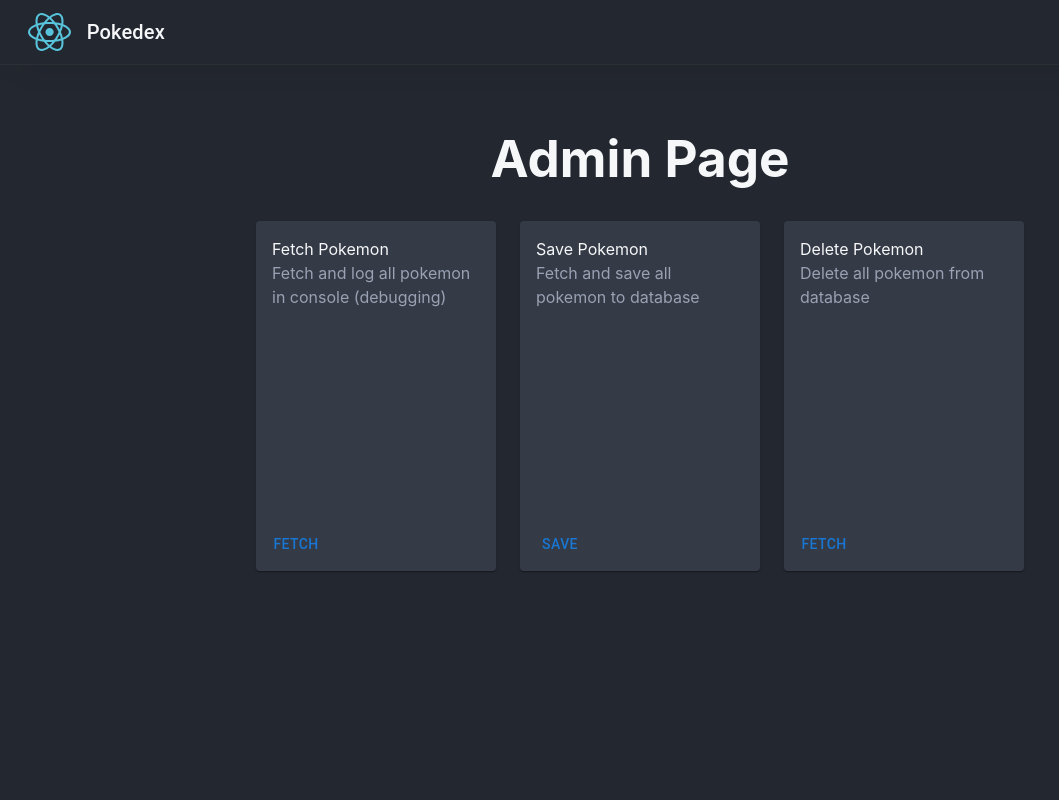
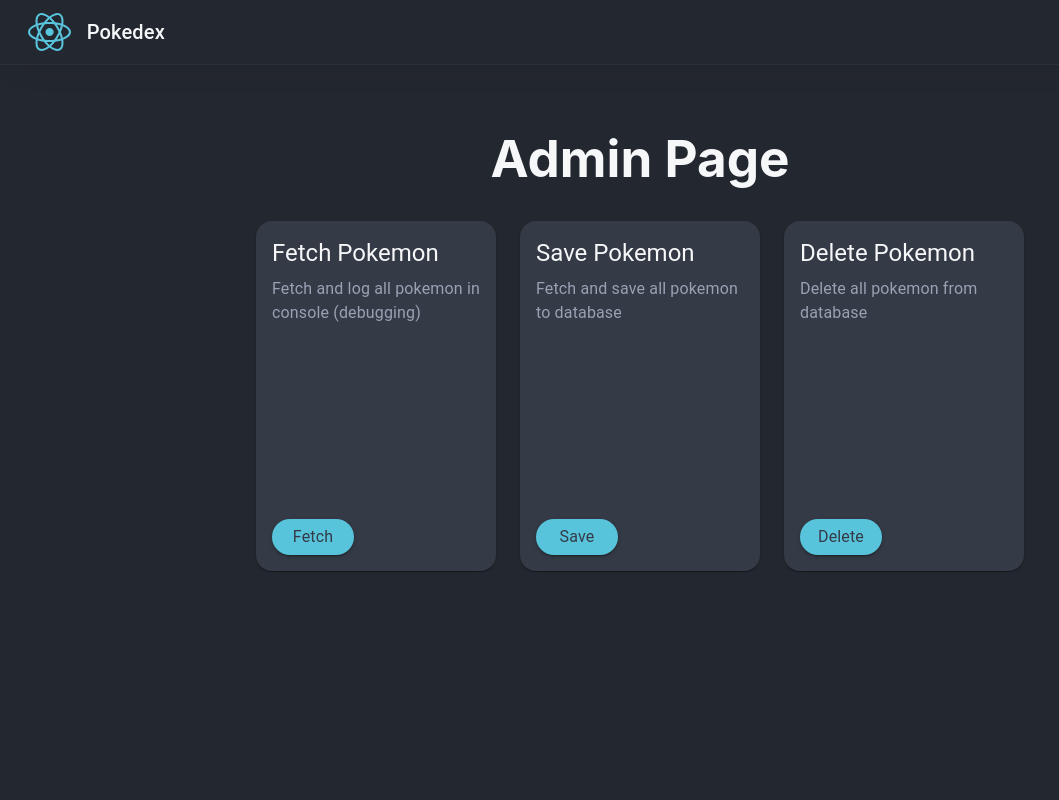
Before and after one commit to Colton-Bassett/reactpokedex, a React (Vite) app: page /admin in a window 1280 px wide. Shown: the top 800 px of the page, without its empty margins (0-1059 px from the left). Built offline with nearby package versions, Linux system fonts and the light colour scheme.

Commit message:
Pretty much finished with admin page styles

```diff
--- a/src/pages/admin.module.css
+++ b/src/pages/admin.module.css
@@ -20,4 +20,5 @@
   justify-content: space-between;
   width: 240px;
   height: 350px;
+  border-radius: 1rem !important;
 }
--- a/src/pages/admin.tsx
+++ b/src/pages/admin.tsx
@@ -5,6 +5,7 @@ import {
   CardActions,
   CardContent,
   Grid2,
+  Typography,
 } from "@mui/material";
 
 import styles from "./admin.module.css";
@@ -39,7 +40,7 @@ export default function Admin() {
           <AdminCard
             title={"Delete Pokemon"}
             subtitle={"Delete all pokemon from database"}
-            action={"Fetch"}
+            action={"Delete"}
           />
         </Grid2>
       </Box>
@@ -65,11 +66,26 @@ function AdminCard({
       className={styles.adminCard}
     >
       <CardContent>
-        <Box>{title}</Box>
-        <Box sx={{ color: "var(--text-secondary-color)" }}>{subtitle}</Box>
+        <Typography variant="h5" sx={{ marginBottom: "0.5rem" }}>
+          {title}
+        </Typography>
+        <Typography sx={{ color: "var(--text-secondary-color)" }}>
+          {subtitle}
+        </Typography>
       </CardContent>
-      <CardActions>
-        <Button>{action}</Button>
+      <CardActions sx={{ padding: "16px" }}>
+        <Button
+          variant="contained"
+          sx={{
+            borderRadius: "9999px",
+            color: "var(--background-paper-color)",
+            backgroundColor: "var(--secondary-color)",
+            textTransform: "none",
+            minWidth: "82px",
+          }}
+        >
+          <Typography>{action}</Typography>
+        </Button>
       </CardActions>
     </Card>
   );
```
